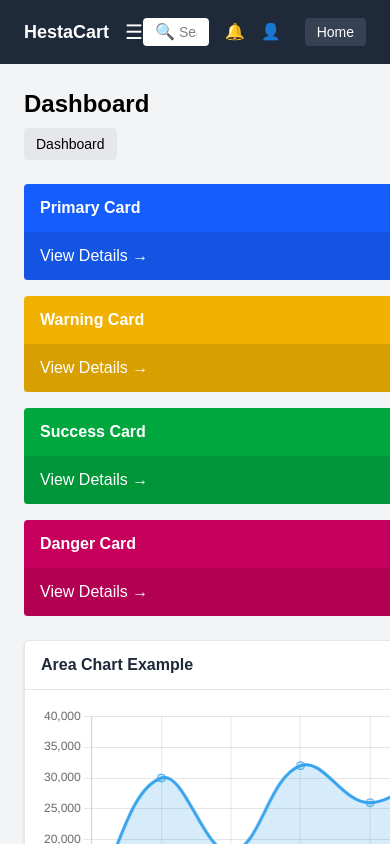
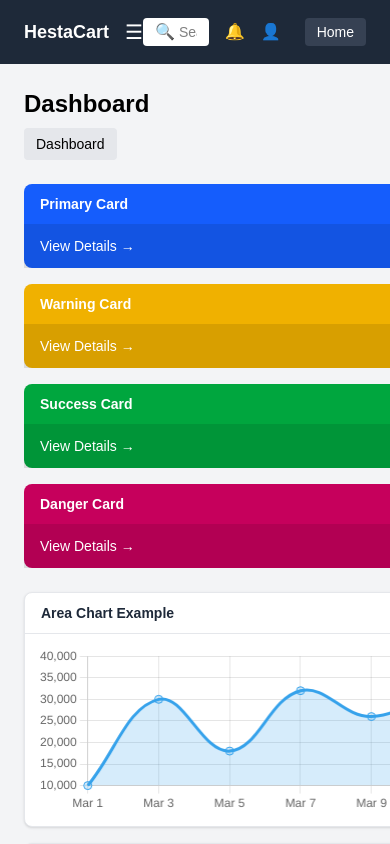
Before and after one commit to devansh-hestabit/Training, a Next.js app in the folder Week3/week3-next-tailwind-frontend/: page /dashboard in a window 390 px wide. Shown: the top 844 px of the page. Built offline with nearby package versions, Linux system fonts and the light colour scheme.

Commit message:
Responsive designs added for (Buttons , badge , card and chartcard )

```diff
--- a/Week3/week3-next-tailwind-frontend/components/ui/Badge.jsx
+++ b/Week3/week3-next-tailwind-frontend/components/ui/Badge.jsx
@@ -1,6 +1,7 @@
 export default function Badge({ text }) {
   return (
-    <span className="px-2 py-1 text-xs bg-gray-200 rounded">
+    <span className="inline-flex items-center px-2.5 py-1 text-xs sm:text-sm
+                     bg-gray-200 text-gray-800 rounded">
       {text}
     </span>
   );
--- a/Week3/week3-next-tailwind-frontend/components/ui/Button.jsx
+++ b/Week3/week3-next-tailwind-frontend/components/ui/Button.jsx
@@ -6,16 +6,20 @@ export default function Button({
   onClick,
 }) {
   const styles = {
-    primary: "bg-blue-600 text-white",
-    warning: "bg-yellow-500 text-white",
-    success: "bg-green-600 text-white",
-    danger: "bg-red-600 text-white",
+    primary: "bg-blue-600 hover:bg-blue-700 text-white",
+    warning: "bg-yellow-500 hover:bg-yellow-600 text-white",
+    success: "bg-green-600 hover:bg-green-700 text-white",
+    danger: "bg-red-600 hover:bg-red-700 text-white",
   };
 
   return (
     <button
       onClick={onClick}
-      className={`px-4 py-2 rounded text-sm font-medium ${styles[variant]}`}
+      className={`inline-flex items-center justify-center
+                  px-4 py-2.5 sm:px-5 sm:py-3
+                  text-sm sm:text-base font-medium
+                  rounded-lg transition-colors
+                  ${styles[variant]}`}
     >
       {children}
     </button>
--- a/Week3/week3-next-tailwind-frontend/components/ui/Card.jsx
+++ b/Week3/week3-next-tailwind-frontend/components/ui/Card.jsx
@@ -1,8 +1,13 @@
 export default function Card({ title, color, children }) {
   return (
-    <div className={`rounded text-white ${color}`}>
-      <div className="px-4 py-3 font-semibold">{title}</div>
-      <div className="px-4 py-3 bg-black/10">{children}</div>
+    <div className={`rounded-lg text-white ${color}`}>
+      <div className="px-4 py-2.5 sm:px-5 sm:py-3 font-semibold text-sm sm:text-base">
+        {title}
+      </div>
+
+      <div className="px-4 py-3 sm:px-5 sm:py-4 bg-black/10 text-sm sm:text-base">
+        {children}
+      </div>
     </div>
   );
 }
--- a/Week3/week3-next-tailwind-frontend/components/ui/ChartCard.jsx
+++ b/Week3/week3-next-tailwind-frontend/components/ui/ChartCard.jsx
@@ -2,11 +2,14 @@
 
 export default function ChartCard({ title, children }) {
   return (
-    <div className="bg-white border border-gray-200 rounded shadow-sm">
-      <div className="px-4 py-3 border-b border-gray-200 font-semibold text-gray-800">
+    <div className="bg-white border border-gray-200 rounded-lg shadow-sm">
+      <div className="px-4 py-2.5 sm:px-5 sm:py-3
+                      border-b border-gray-200
+                      font-semibold text-sm sm:text-base text-gray-800">
         {title}
       </div>
-      <div className="p-4 h-64">
+
+      <div className="p-3 sm:p-4 h-48 sm:h-64">
         {children}
       </div>
     </div>
```
